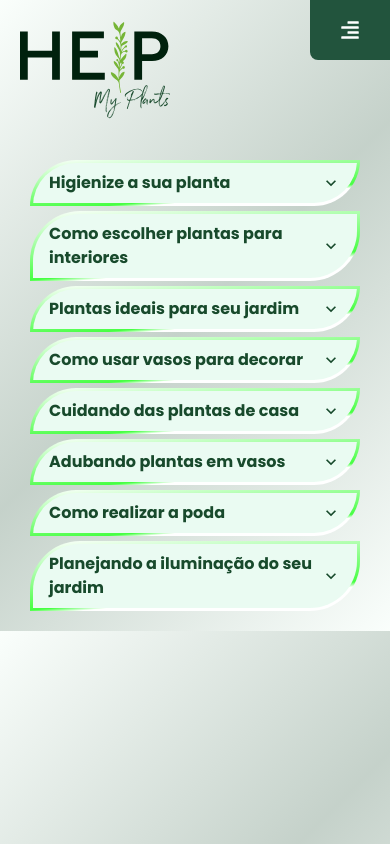
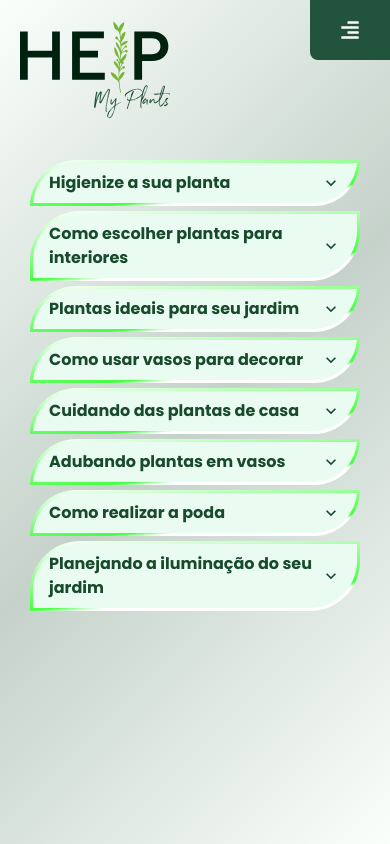
Before and after one commit to brenobcos/HELP-My-Plants, a React (Create React App) app: page /curiosity in a window 390 px wide. Built offline with nearby package versions, Linux system fonts and the light colour scheme.

Commit message:
fix: curiosity page mobile

```diff
--- a/src/pages/Curiosity/index.tsx
+++ b/src/pages/Curiosity/index.tsx
@@ -14,9 +14,10 @@ import { AccordionComponent } from "../../components/AccordionComponent";
 
 export function Curiosity() {
   return (
-    <Box height="100%">
+    <Box minHeight="100vh">
       <Header firstLink="/aboutus" firstText="Conheça nossa equipe" />
       <Flex
+        height="auto"
         as="main"
         sx={{
           justifyContent: "space-evenly",
```
